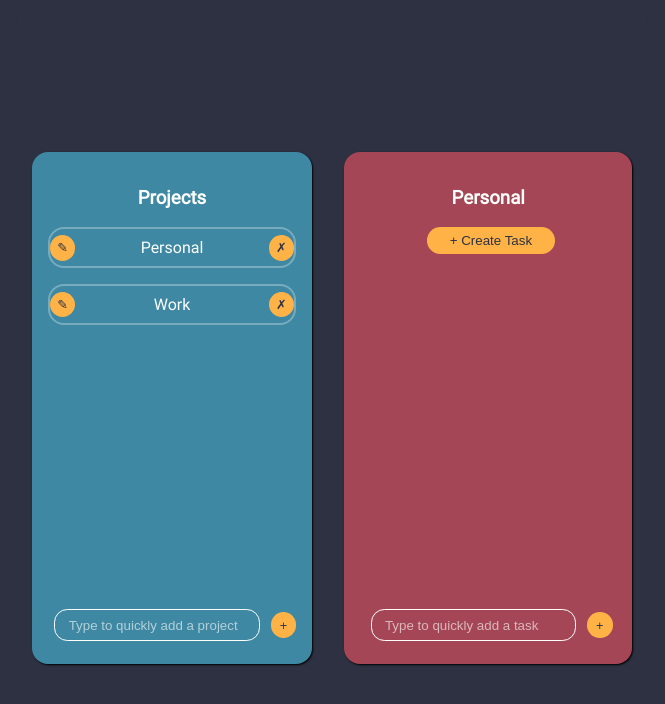
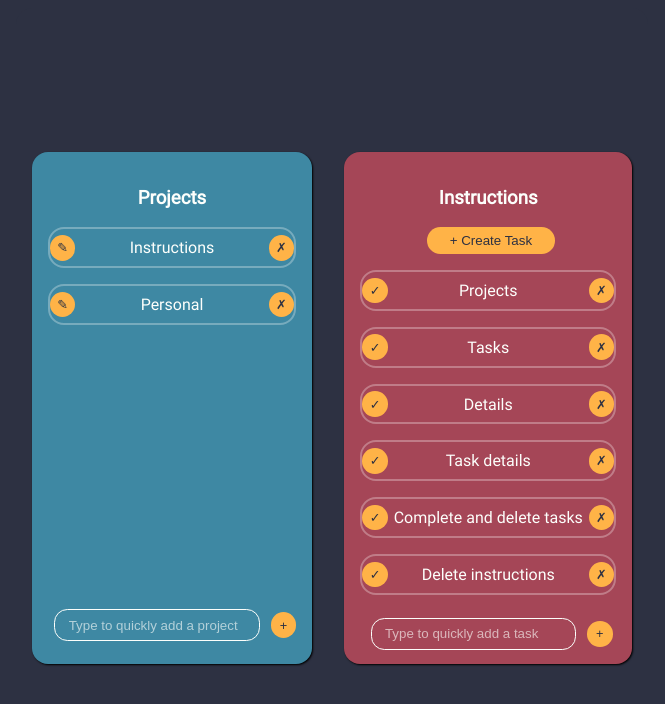
Before and after one commit to G-Cioni/todo-list, a website built with webpack: page dist/index.html in a window 1280 px wide. Shown: the whole page, without its empty margins (308-973 px from the left). Built offline with nearby package versions, Linux system fonts and the light colour scheme.

Commit message:
instructions added

```diff
--- a/src/index.js
+++ b/src/index.js
@@ -28,8 +28,64 @@ for (let i = 0; i < projects.length; i++) {
 
 // Creates default "Personal" project if projects array is empty when loading app
 if (projects[0] === undefined) {
+	newProject('Instructions');
 	newProject('Personal');
-	newProject('Work');
+	projects[0].addTask(
+		createTask(
+			'Projects',
+			'You can create new projects and edit their names from the Projects Panel',
+			undefined,
+			'0',
+			false
+		)
+	);
+	projects[0].addTask(
+		createTask(
+			'Tasks',
+			'You can create tasks for each project to stay more organized',
+			undefined,
+			'0',
+			false
+		)
+	);
+	projects[0].addTask(
+		createTask(
+			'Details',
+			'In the panel from which you are currently reading you can view all the details of a selected task and also edit it.',
+			undefined,
+			'0',
+			false
+		)
+	);
+	projects[0].addTask(
+		createTask(
+			'Task details',
+			'Every task can have a description a priority and a due date but only the title is always required',
+			undefined,
+			'0',
+			false
+		)
+	);
+	projects[0].addTask(
+		createTask(
+			'Complete and delete tasks',
+			'You can also set a task to done or completely remove a task by clicking the buttons on the relative task.',
+			undefined,
+			'0',
+			false
+		)
+	);
+	projects[0].addTask(
+		createTask(
+			'Delete instructions',
+			'You are all set. Go ahead and delete the instructions project and start using the todo list!',
+			undefined,
+			'0',
+			false
+		)
+	);
+	save(projects);
+	renderTasks(projects[0].tasks);
 }
 
 // Sets Active Project to the first one in projects array
--- a/src/styles.css
+++ b/src/styles.css
@@ -118,6 +118,11 @@ input:focus::placeholder {
 	box-shadow: 1px 1px 2px black;
 }
 
+#errors {
+	font-weight: bold;
+	color: #ffb347;
+	margin-bottom: 1em;
+}
 #edit-project-popup {
 	display: none;
 }
```
